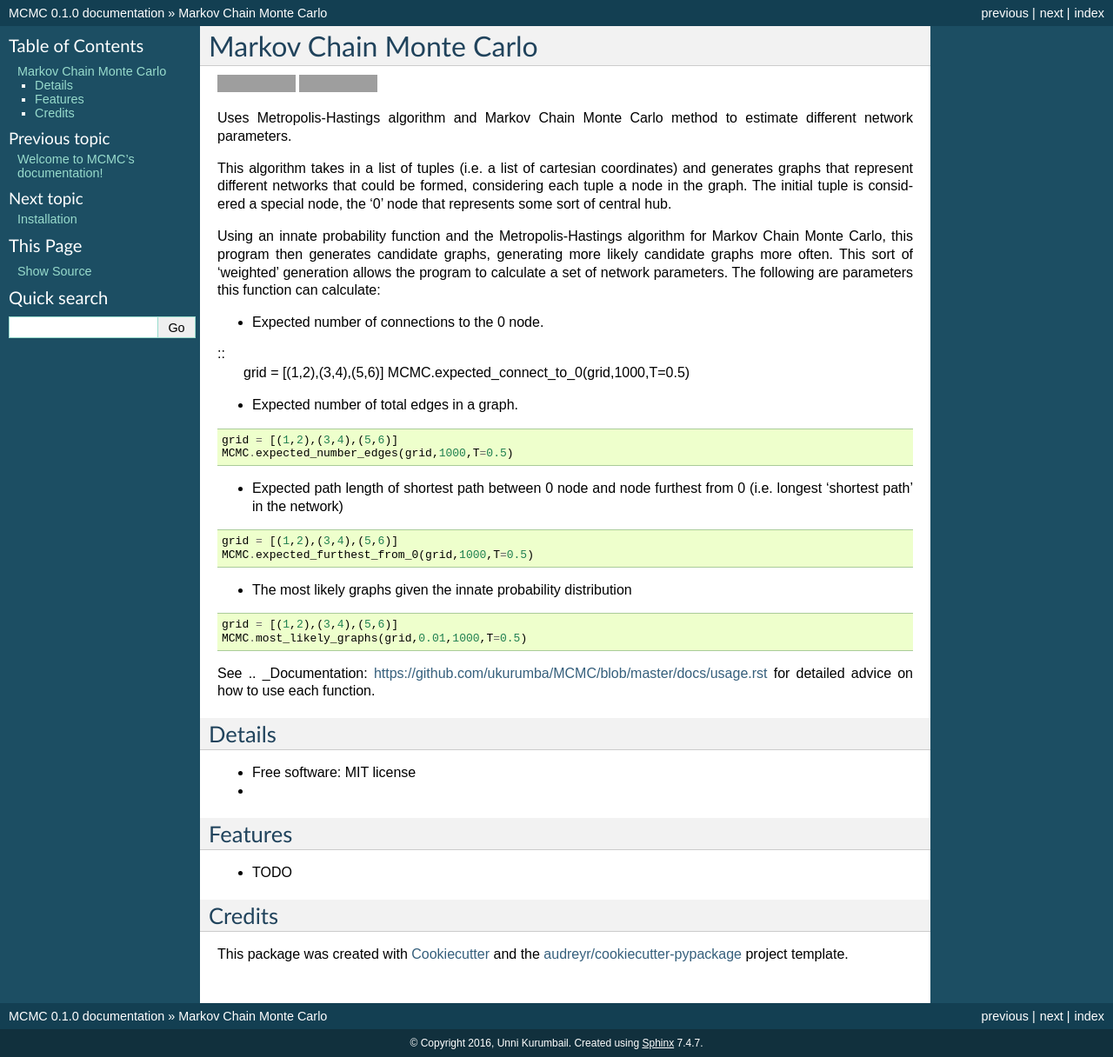
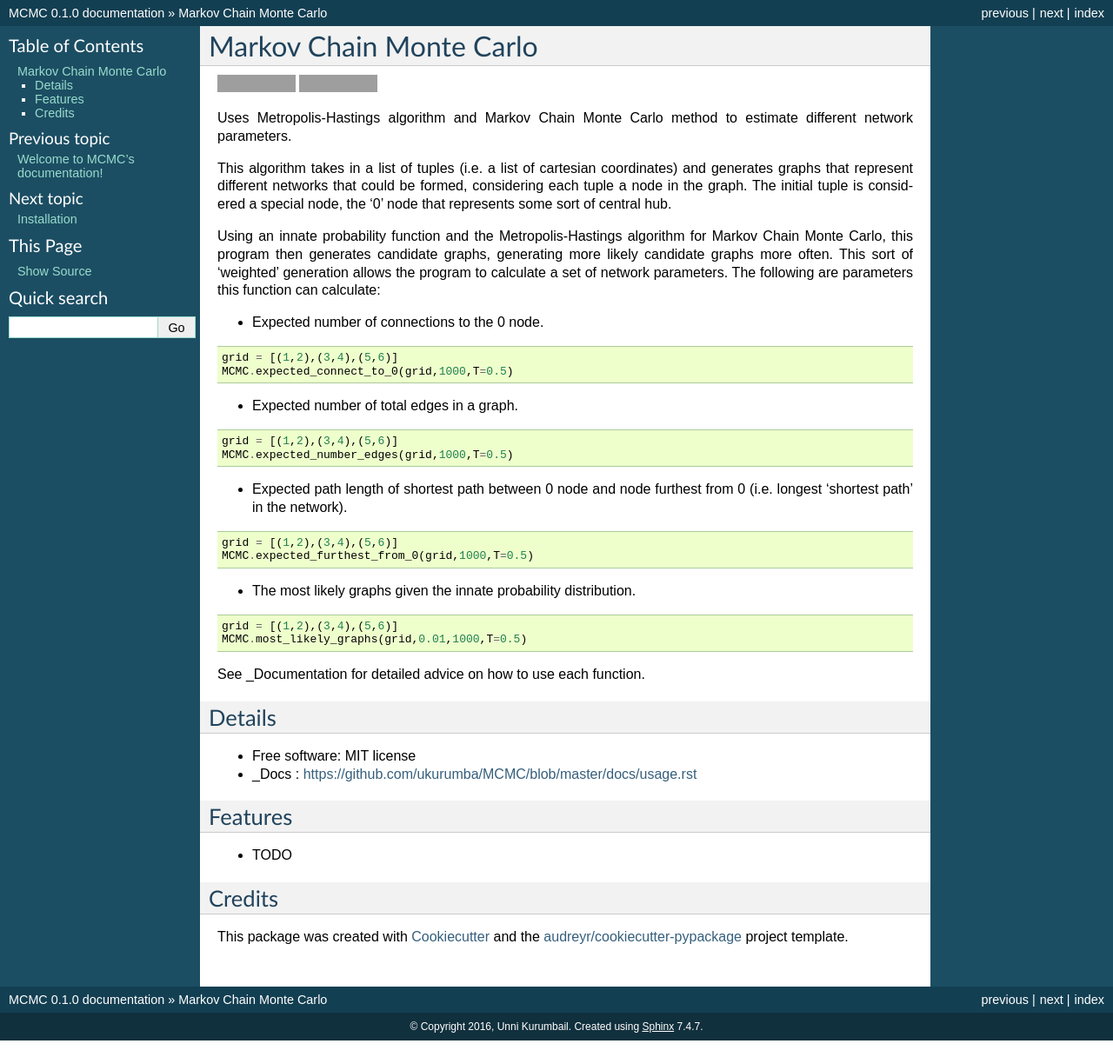
Before and after one commit to ukurumba/MCMC, a Sphinx documentation site: the page built from docs/readme.rst, in a window 1280 px wide. Shown: the whole page at 87% size. Built offline with Sphinx 7.4.7, drawn with Linux system fonts in a browser that asks for light colours; pages that are not in the unit, such as notebooks, are missing from menus; grey boxes are pictures that could not be loaded.

Commit message:
README and Usage edits

```diff
--- a/README.rst
+++ b/README.rst
@@ -18,6 +18,7 @@ Using an innate probability function and the Metropolis-Hastings algorithm for M
 
 - Expected number of connections to the 0 node.
 ::
+
 	grid = [(1,2),(3,4),(5,6)]
 	MCMC.expected_connect_to_0(grid,1000,T=0.5)
 
@@ -27,25 +28,28 @@ Using an innate probability function and the Metropolis-Hastings algorithm for M
 	grid = [(1,2),(3,4),(5,6)]
 	MCMC.expected_number_edges(grid,1000,T=0.5)
 
-- Expected path length of shortest path between 0 node and node furthest from 0 (i.e. longest 'shortest path' in the network)
+- Expected path length of shortest path between 0 node and node furthest from 0 (i.e. longest 'shortest path' in the network).
 ::
 
 	grid = [(1,2),(3,4),(5,6)]
 	MCMC.expected_furthest_from_0(grid,1000,T=0.5)
 
-- The most likely graphs given the innate probability distribution
+- The most likely graphs given the innate probability distribution.
 ::
 
 	grid = [(1,2),(3,4),(5,6)]
 	MCMC.most_likely_graphs(grid,0.01,1000,T=0.5)
 
-See .. _Documentation: https://github.com/ukurumba/MCMC/blob/master/docs/usage.rst for detailed advice on how to use each function.
+See _Documentation for detailed advice on how to use each function.
+
+.. _Documentation: https://github.com/ukurumba/MCMC/blob/master/docs/usage.rst
 
 Details
 -------
 
 * Free software: MIT license
-* .. _Documentation: https://
+* _Docs : https://github.com/ukurumba/MCMC/blob/master/docs/usage.rst
+.. _Documentation: https://https://github.com/ukurumba/MCMC/blob/master/docs/usage.rst
 
 
 Features
--- a/docs/usage.rst
+++ b/docs/usage.rst
@@ -47,7 +47,7 @@ Available Functions
     number_edges : float
     The expected number of edges that connect to the 0 node."""
 
-- Expected number of total edges in a graph.
+- Expected number of total edges in a graph:
 ::
 
 	help(MCMC.expected_number_edges)
```
